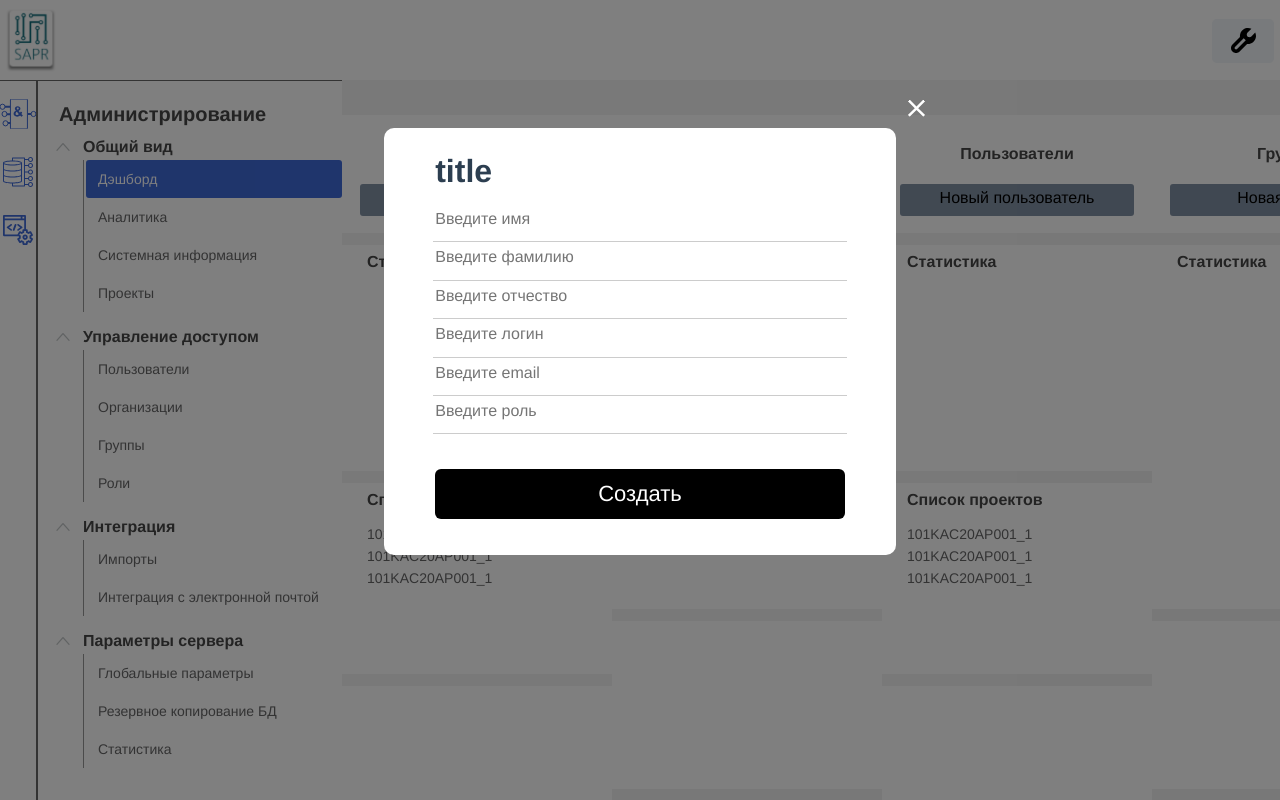
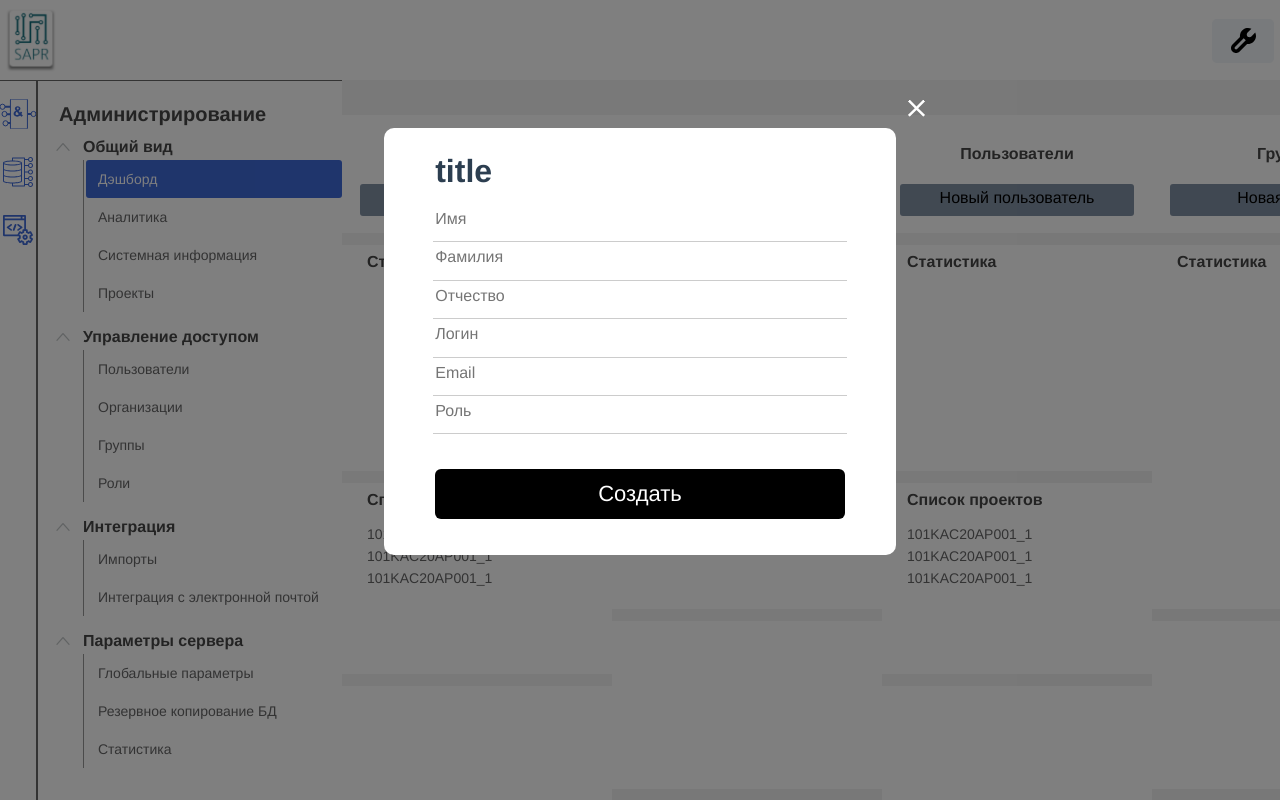
Before and after one commit to NickLobanov/fizpribor, a Vue app: page / in a window 1280 px wide. Shown: the top 800 px of the page. Built offline with nearby package versions, Linux system fonts and the light colour scheme.

Commit message:
create popupOrganization

```diff
--- a/src/components/PopupUsers.vue
+++ b/src/components/PopupUsers.vue
@@ -1,11 +1,11 @@
 <template>
     <Popup>
-        <input class="popup__input" placeholder="Введите имя"/>
-        <input class="popup__input" placeholder="Введите фамилию"/>
-        <input class="popup__input" placeholder="Введите отчество"/>
-        <input class="popup__input" placeholder="Введите логин"/>
-        <input class="popup__input" placeholder="Введите email"/>
-        <input class="popup__input" placeholder="Введите роль"/>
+        <input class="popup__input" placeholder="Имя"/>
+        <input class="popup__input" placeholder="Фамилия"/>
+        <input class="popup__input" placeholder="Отчество"/>
+        <input class="popup__input" placeholder="Логин"/>
+        <input class="popup__input" placeholder="Email"/>
+        <input class="popup__input" placeholder="Роль"/>
     </Popup>
 </template>
 
```
Also changed, not shown: src/components/PopupOrganization.vue (added, +17 -0 lines).
